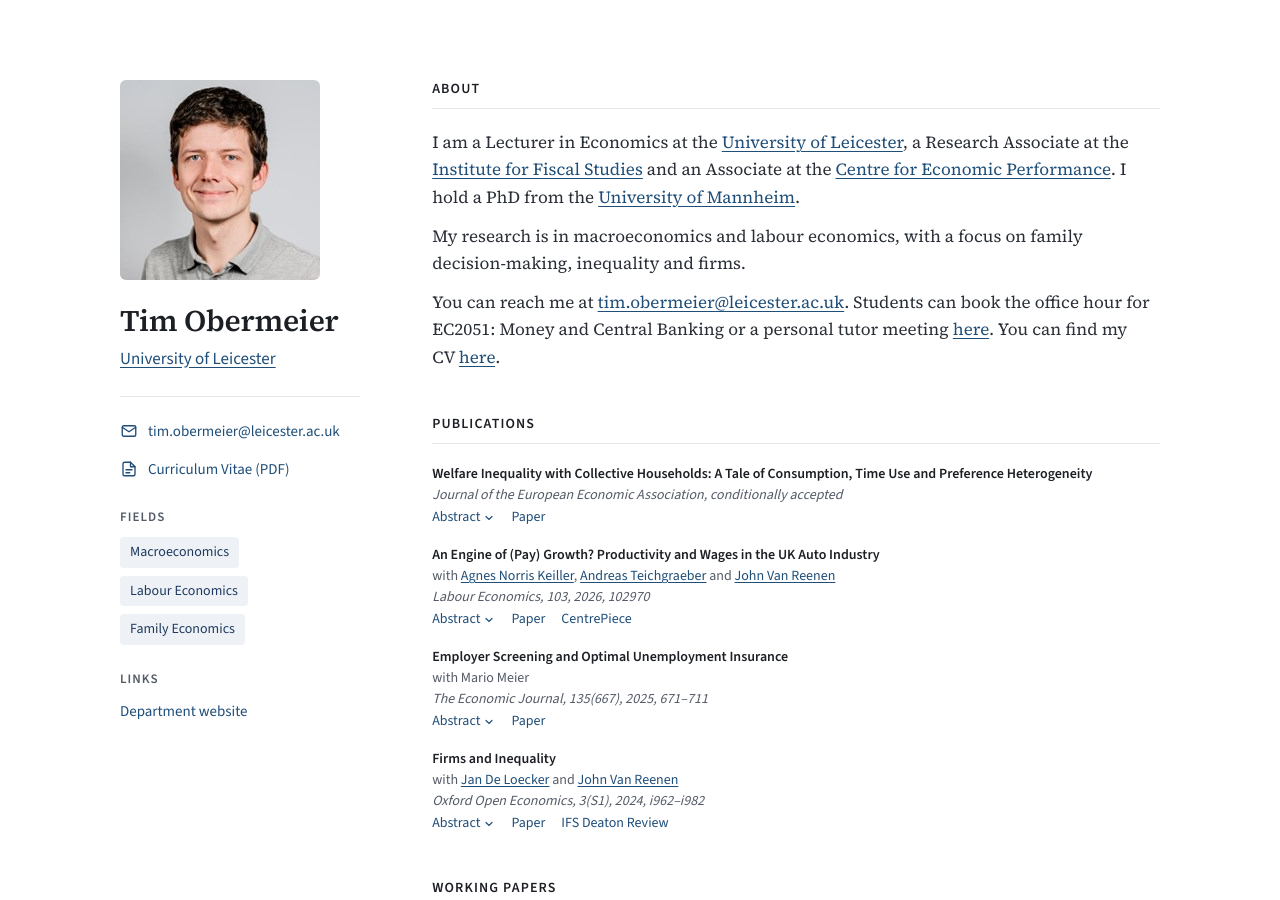
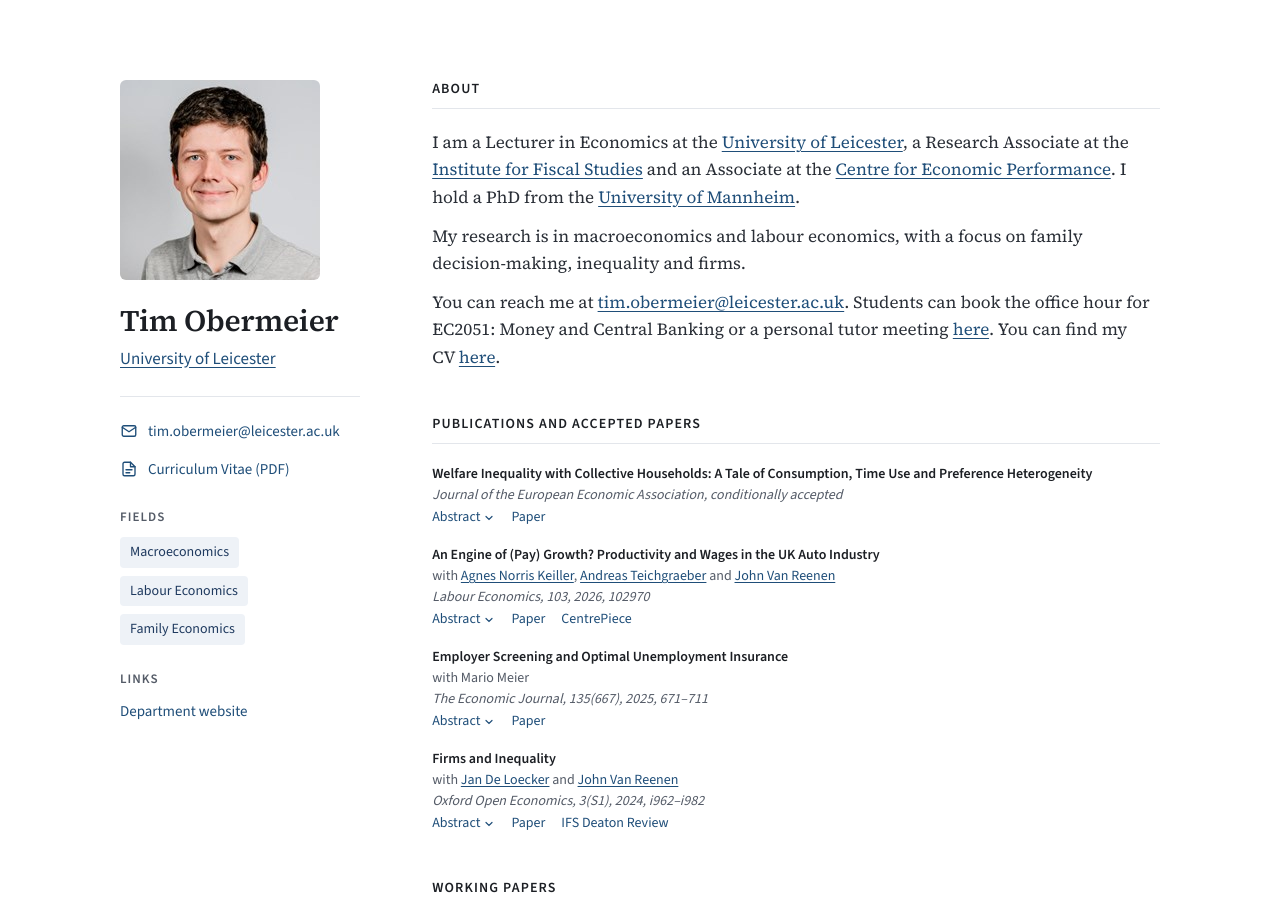
Before and after one commit to timobermeier/timobermeier.github.io, a Jekyll site: the page built from index.html, in a window 1280 px wide and 900 px high. Built offline with Jekyll 4.4.1, drawn with Linux system fonts in a browser that asks for light colours.

Commit message:
Rename Publications to Publications and Accepted Papers (#10)
Claude-Session: https://claude.ai/code/session_01UFbgWnbV2xVd8YxFu3KQxf

Co-authored-by: Tim Obermeier <timobermeier@users.noreply.github.com>
Co-authored-by: Claude Opus 5.5 <noreply@anthropic.com>

```diff
--- a/index.html
+++ b/index.html
@@ -12,7 +12,7 @@ redirect_from:
 </section>
 
 <section class="section" id="publications">
-  <h2 class="section-title">Publications</h2>
+  <h2 class="section-title">Publications and Accepted Papers</h2>
   {% for paper in site.data.papers.publications %}
     {% capture pid %}pub-{{ forloop.index }}{% endcapture %}
     {% include paper.html paper=paper id=pid %}
```
